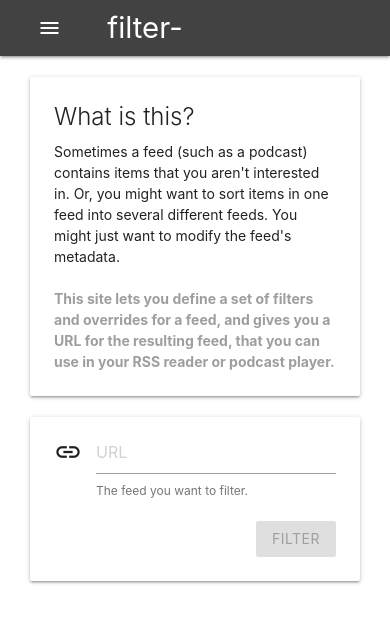
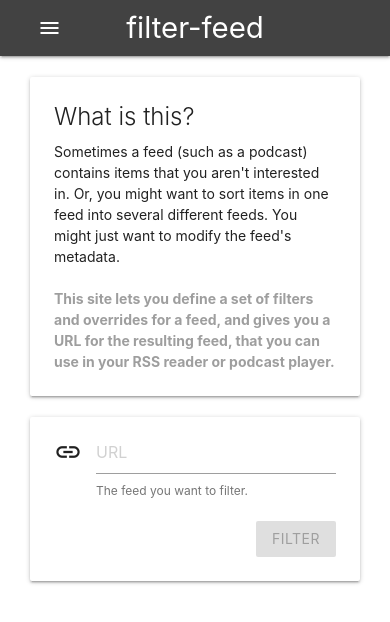
Before and after one commit to cartermckinnon/filter-feed, a website: page ui/src/index.html in a window 390 px wide. Drawn offline with Linux system fonts and the light colour scheme.

Commit message:
Shorten title to fit mobile screen size better.

```diff
--- a/ui/src/index.html
+++ b/ui/src/index.html
@@ -13,7 +13,7 @@
 <body>
     <nav class="grey darken-3" role="navigation">
         <div class="nav-wrapper container">
-            <a id="logo-container" class="brand-logo">filter-feed.me</a>
+            <a id="logo-container" class="brand-logo">filter-feed</a>
             <a href="#" data-target="mobile-menu" class="sidenav-trigger"><i class="material-icons">menu</i></a>
             <ul class="right hide-on-med-and-down">
                 <li><a href="https://github.com/cartermckinnon/filter-feed"><i class="fab fa-github"></i></a></li>
```
